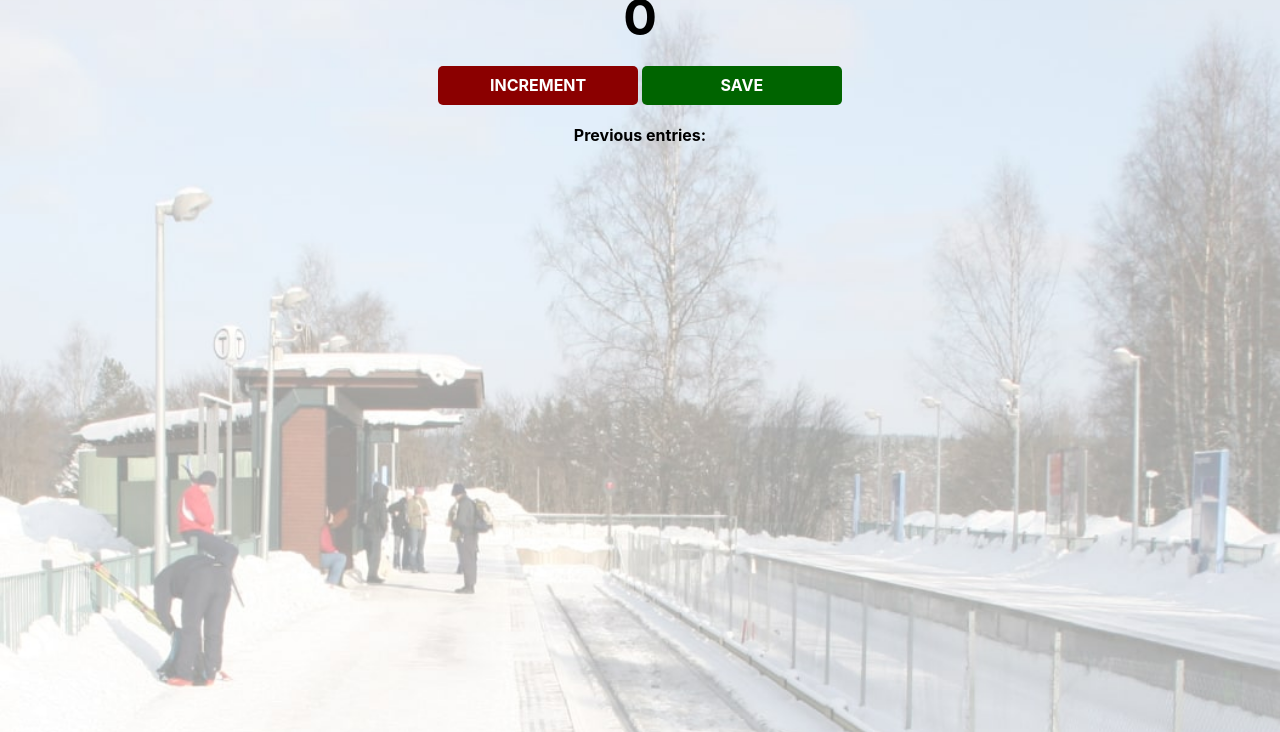
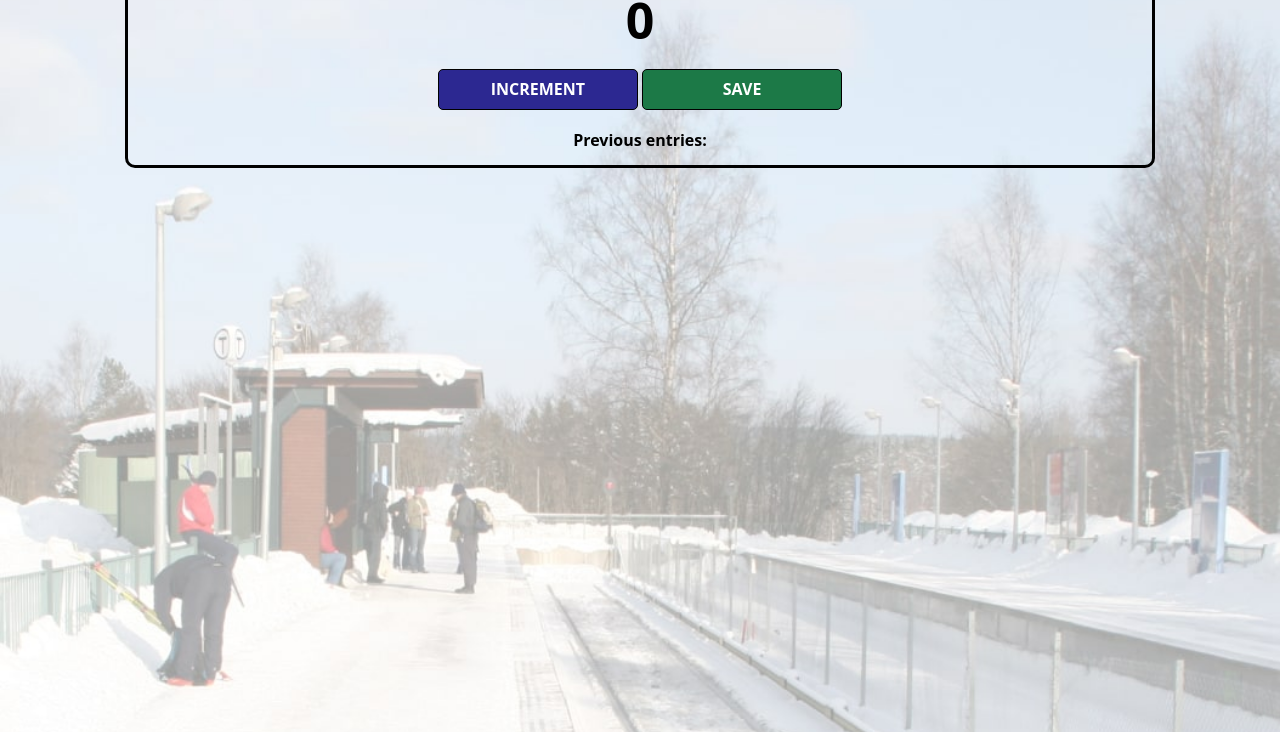
Before and after one commit to Hassan-Hajir/Full-Stack-Engineer---Code-Academy, a plain HTML site: page JavaScript/JavaScript Projects/Counting App/index.html in a window 1280 px wide. Shown: the part 68-800 px from the top of the page. Drawn offline with nearby package versions, Linux system fonts and the light colour scheme.

Commit message:
updated styling

```diff
--- a/JavaScript/JavaScript Projects/Counting App/index.html
+++ b/JavaScript/JavaScript Projects/Counting App/index.html
@@ -8,11 +8,13 @@
     <link rel="stylesheet" href="style.css" />
   </head>
   <body>
-    <h1>People entered:</h1>
-    <h2 id="count-el">0</h2>
-    <button id="increment-btn" onclick="increment()">INCREMENT</button>
-    <button id="save-btn" onclick="save()">SAVE</button>
-    <p id="save-el">Previous entries:</p>
-    <script src="index.js"></script>
+    <div class="container">
+      <h1>Row Counter:</h1>
+      <h2 id="count-el">0</h2>
+      <button id="increment-btn" onclick="increment()">INCREMENT</button>
+      <button id="save-btn" onclick="save()">SAVE</button>
+      <p id="save-el">Previous entries:</p>
+      <script src="index.js"></script>
+    </div>
   </body>
 </html>
--- a/JavaScript/JavaScript Projects/Counting App/style.css
+++ b/JavaScript/JavaScript Projects/Counting App/style.css
@@ -1,12 +1,17 @@
 body {
   background-image: url("./station.jpg");
   background-size: cover;
-  font-family: -apple-system, BlinkMacSystemFont, "Segoe UI", Roboto, Oxygen,
-    Ubuntu, Cantarell, "Open Sans", "Helvetica Neue", sans-serif;
+  font-family: "Open Sans", "Helvetica Neue", sans-serif;
   font-weight: bold;
   text-align: center;
+  height: 100vh;
 }
-
+.container {
+  max-width: 80%;
+  margin: auto;
+  border: 3px solid black;
+  border-radius: 10px;
+}
 h1 {
   margin-top: 10px;
   margin-bottom: 10px;
@@ -19,7 +24,7 @@ h2 {
 }
 
 button {
-  border: none;
+  border: 1px solid black;
   padding-top: 10px;
   padding-bottom: 10px;
   color: white;
@@ -30,9 +35,12 @@ button {
 }
 
 #increment-btn {
-  background: darkred;
+  background: #2c2891;
 }
 
 #save-btn {
-  background: darkgreen;
+  background: #1c7947;
 }
+#save-el {
+  font-weight: bold;
+}
```
